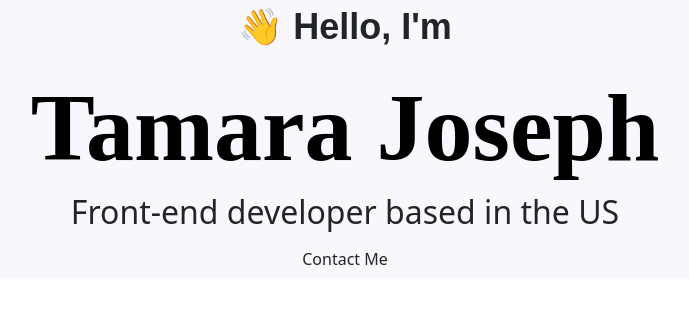
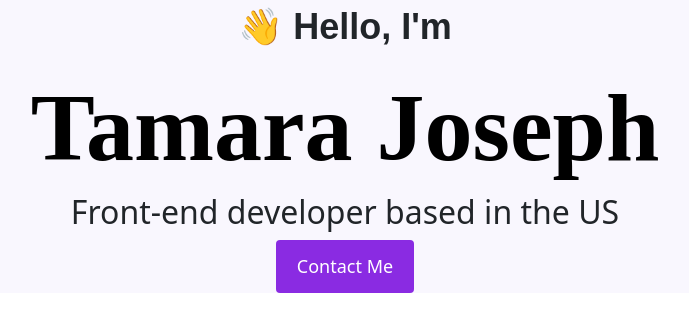
Before and after one commit to tamarajoseph17/portfolio-project, a plain HTML site: page index.html in a window 1280 px wide. Shown: the whole page, without its empty margins (295-984 px from the left). Drawn offline with nearby package versions, Linux system fonts and the light colour scheme.

Commit message:
fixed button bug

```diff
--- a/styles/style.css
+++ b/styles/style.css
@@ -23,7 +23,7 @@ p {
   font-family: "Poppins", sans-serif;
 }
 
-.btn btn-branding {
+.btn-branding {
   background: blueviolet;
   border-radius: 4px;
   color: white;
```
